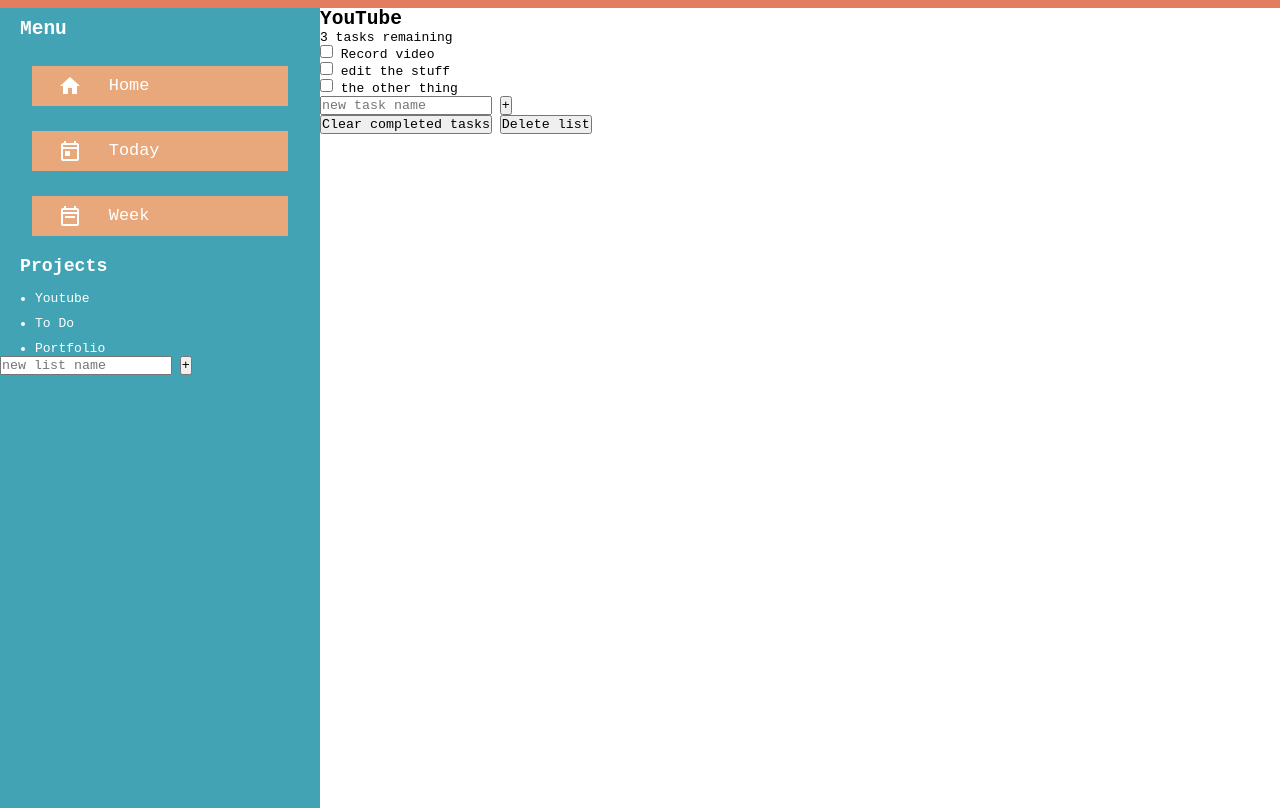
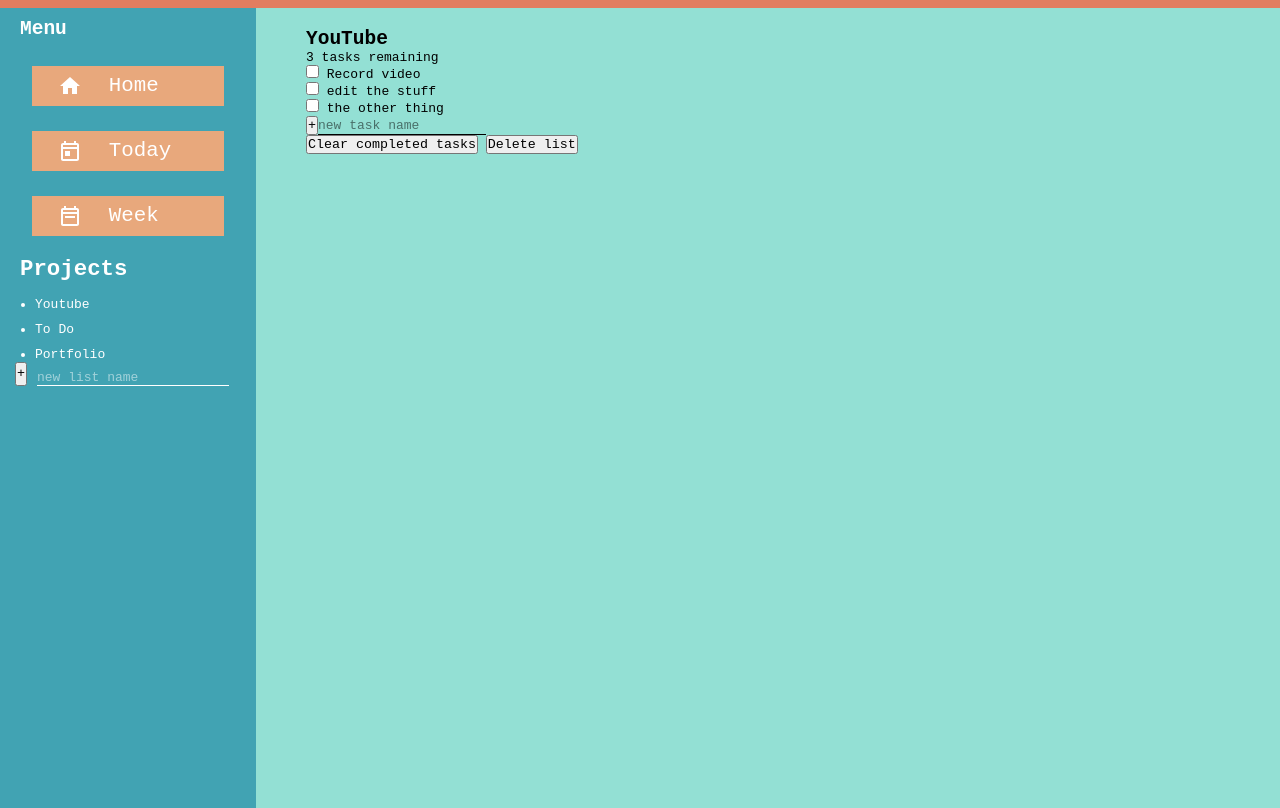
Before and after one commit to hearn-dev/todo, a website built with webpack: page dist/index.html in a window 1280 px wide. Shown: the part 112-920 px from the top of the page. Built offline with Linux system fonts and the light colour scheme.

Commit message:
additional styling in CSS

```diff
--- a/src/style.css
+++ b/src/style.css
@@ -1,24 +1,39 @@
-* {
+:root {
+    --margin: 2vw;
+    --prm-green: #85dccfe1;
+    --accent-green: #41a3b3;
+    --dark-orange: #e27d60;
+    --light-orange: #e8a87c;
+}
+
+*,
+*::before,
+*::after {
     box-sizing: border-box;
-    font-family: monospace;
+    font-family: inherit;
     margin: 0;
     padding: 0;
     max-width: 100%;
 }
 
-:root {
-    --margin: 2vw;
-    --dark-orange: #e27d60;
-    --light-orange: #e8a87c;
+body {
+    margin: 0;
+    font-family: monospace;
+    background-color: var(--prm-green);
+    display: grid;
+    grid:
+    "header header" auto
+    "menu   active" auto /
+    1fr 4fr;
+
 }
 
 
 .header {
+    grid-area: header;
     background-color: var(--dark-orange);
     display: flex;
-    width: 100vw;
     height: 15vh;
-    margin-bottom: 0;
 }
 
 .title-icon {
@@ -32,14 +47,9 @@
     height: 8vh;
     width: 6vw;
     background:no-repeat center url('./notebook.svg');
-    background-size: cover;
+    background-size: contain;
     filter: invert(100%);
     -webkit-filter: invert(100%);
-}
-
-.main {
-    display: flex;
-    justify-content: flex-start;
 }
 
 .title {
@@ -49,9 +59,9 @@
 }
 
 .menu {
-    background-color: #41a3b3;
+    grid-area: menu;
+    background-color: var(--accent-green);
     color: white;
-    width: 25vw;
     height: 100vh;
     margin-top: 0;
 }
@@ -76,7 +86,7 @@
 }
 
 .option {
-    width: 20vw;
+    width: 15vw;
     height: 5vh;
     background-color: var(--light-orange);
     display: flex;
@@ -112,3 +122,52 @@
 .project-item {
     margin-left: 35px;
 }
+
+.task-list {
+    font-size: 1.2rem;
+    line-height: 1.7;
+    list-style: circle;
+    padding-left: 1.1em;
+}
+
+form {
+    display: flex;
+}
+.new {
+    background: transparent;
+    border: 0;
+    color: inherit;
+    border-bottom: 1px solid currentColor;
+    font-size: inherit;
+    outline: none;
+    transition: border-bottom 250ms ease-in;
+    order: 2;
+}
+
+.new::placeholder {
+    color: inherit;
+    opacity: .5;
+}
+
+.new:focus {
+    border-bottom-width: 3px;
+}
+
+.new:focus::placeholder {
+    opacity: .2
+}
+
+.new.list {
+    margin-left: 10px;
+    width: 15vw;
+    margin-top: 8px;
+}
+
+.btn.list {
+    margin-left: 15px;
+}
+
+.todo-list {
+    grid-area: active;
+    margin: 20px 0 0 50px;
+}
```
Also changed, not shown: dist/bundle.js, dist/index.html, 2 other files.
